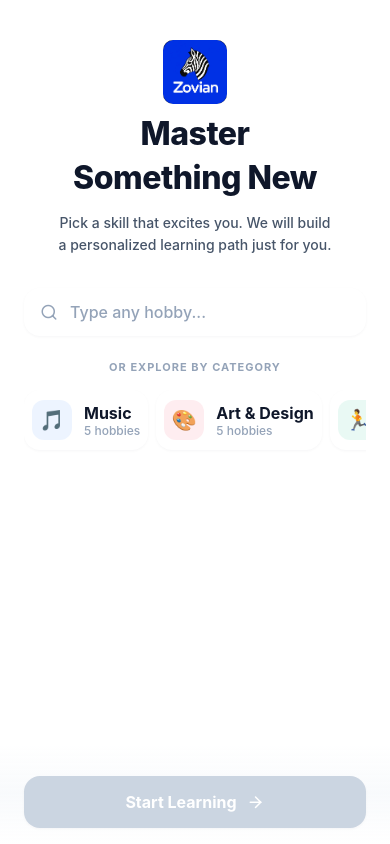
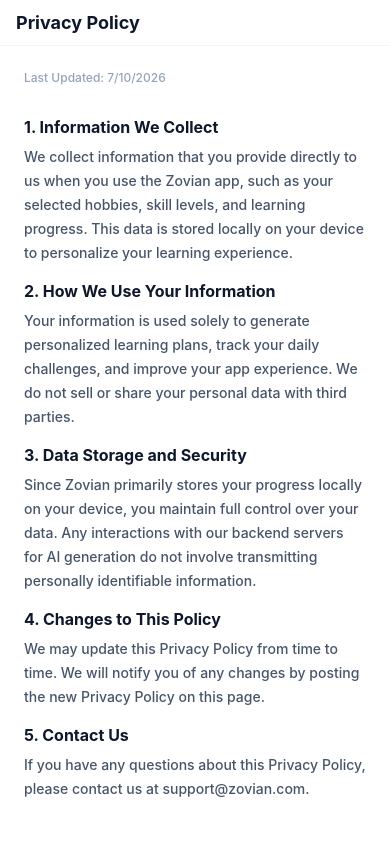
Before and after one commit to Mohitmalvi24/Super, a React Native app in the folder hobby-mastery-mobile/: screen /PrivacyPolicy in a window 390 px wide. Built offline with nearby package versions, Linux system fonts and the light colour scheme.

Commit message:
feat: Privacy policy

```diff
--- a/hobby-mastery-mobile/App.tsx
+++ b/hobby-mastery-mobile/App.tsx
@@ -6,6 +6,7 @@
 import { LearningProvider, LearningContext } from './src/store/LearningContext';
 import { OnboardingScreen } from './src/screens/OnboardingScreen';
 import { DashboardScreen } from './src/screens/DashboardScreen';
+import { PrivacyPolicyScreen } from './src/screens/PrivacyPolicyScreen';
 import AppLogo from './assets/AppRealLogo.png'
 
 const Stack = createNativeStackNavigator();
@@ -58,14 +59,26 @@
       ) : (
         <Stack.Screen name="Onboarding" component={OnboardingScreen} />
       )}
+      <Stack.Screen name="PrivacyPolicy" component={PrivacyPolicyScreen} />
     </Stack.Navigator>
   );
 };
 
 export default function App() {
+  const linking = {
+    prefixes: ['zovian://', 'https://zovian.app'],
+    config: {
+      screens: {
+        PrivacyPolicy: 'privacy-policy',
+        Dashboard: '',
+        Onboarding: 'onboarding',
+      }
+    }
+  };
+
   return (
     <LearningProvider>
-      <NavigationContainer>
+      <NavigationContainer linking={linking}>
         <AppNavigator />
       </NavigationContainer>
     </LearningProvider>
--- a/hobby-mastery-mobile/src/components/ProfileTab.tsx
+++ b/hobby-mastery-mobile/src/components/ProfileTab.tsx
@@ -4,6 +4,7 @@
 import { LinearGradient } from 'expo-linear-gradient';
 import { Theme } from '../utils/theme';
 import { LearningPlan } from '../types';
+import { useNavigation } from '@react-navigation/native';
 
 interface ProfileTabProps {
   plan: LearningPlan;
@@ -13,6 +14,7 @@
 }
 
 export const ProfileTab = ({ plan, totalXp, challengesCompleted, onReset }: ProfileTabProps) => {
+  const navigation = useNavigation<any>();
   const currentLevel = Math.floor(totalXp / 500) + 1;
   const xpInCurrentLevel = totalXp % 500;
   const progressToNextLevel = (xpInCurrentLevel / 500) * 100;
@@ -76,6 +78,17 @@
           <Text style={styles.statValue}>{challengesCompleted}</Text>
           <Text style={styles.statLabel}>Challenges</Text>
         </View>
+      </View>
+
+      <Text style={styles.sectionTitle}>Settings & Legal</Text>
+      <View style={styles.menuContainer}>
+        <TouchableOpacity style={styles.menuItem} onPress={() => navigation.navigate('PrivacyPolicy')}>
+          <View style={[styles.menuIcon, { backgroundColor: Theme.colors.primaryBg }]}>
+            <Feather name="shield" size={16} color={Theme.colors.primary} />
+          </View>
+          <Text style={styles.menuText}>Privacy Policy</Text>
+          <Feather name="chevron-right" size={16} color={Theme.colors.text.muted} />
+        </TouchableOpacity>
       </View>
 
       <Text style={styles.sectionTitle}>Danger Zone</Text>
--- /dev/null
+++ b/hobby-mastery-mobile/src/screens/PrivacyPolicyScreen.tsx
@@ -0,0 +1,94 @@
+import React from 'react';
+import { View, Text, StyleSheet, ScrollView, TouchableOpacity, SafeAreaView, Platform } from 'react-native';
+import { Feather } from '@expo/vector-icons';
+import { Theme } from '../utils/theme';
+import { useNavigation } from '@react-navigation/native';
+
+export const PrivacyPolicyScreen = () => {
+  const navigation = useNavigation();
+
+  return (
+    <SafeAreaView style={styles.container}>
+      <View style={styles.header}>
+        {Platform.OS !== 'web' && (
+          <TouchableOpacity onPress={() => navigation.goBack()} style={styles.backButton}>
+            <Feather name="arrow-left" size={24} color={Theme.colors.text.primary} />
+          </TouchableOpacity>
+        )}
+        <Text style={styles.title}>Privacy Policy</Text>
+        <View style={{ width: 24 }} />
+      </View>
+      <ScrollView contentContainerStyle={styles.content}>
+        <Text style={styles.lastUpdated}>Last Updated: {new Date().toLocaleDateString()}</Text>
+
+        <Text style={styles.heading}>1. Information We Collect</Text>
+        <Text style={styles.paragraph}>
+          We collect information that you provide directly to us when you use the Zovian app, such as your selected hobbies, skill levels, and learning progress. This data is stored locally on your device to personalize your learning experience.
+        </Text>
+
+        <Text style={styles.heading}>2. How We Use Your Information</Text>
+        <Text style={styles.paragraph}>
+          Your information is used solely to generate personalized learning plans, track your daily challenges, and improve your app experience. We do not sell or share your personal data with third parties.
+        </Text>
+
+        <Text style={styles.heading}>3. Data Storage and Security</Text>
+        <Text style={styles.paragraph}>
+          Since Zovian primarily stores your progress locally on your device, you maintain full control over your data. Any interactions with our backend servers for AI generation do not involve transmitting personally identifiable information.
+        </Text>
+
+        <Text style={styles.heading}>4. Changes to This Policy</Text>
+        <Text style={styles.paragraph}>
+          We may update this Privacy Policy from time to time. We will notify you of any changes by posting the new Privacy Policy on this page.
+        </Text>
+
+        <Text style={styles.heading}>5. Contact Us</Text>
+        <Text style={styles.paragraph}>
+          If you have any questions about this Privacy Policy, please contact us at support@zovian.com.
+        </Text>
+      </ScrollView>
+    </SafeAreaView>
+  );
+};
+
+const styles = StyleSheet.create({
+  container: {
+    flex: 1,
+    backgroundColor: Theme.colors.background,
+  },
+  header: {
+    flexDirection: 'row',
+    alignItems: 'center',
+    justifyContent: 'space-between',
+    paddingHorizontal: Theme.spacing.lg,
+    paddingVertical: Theme.spacing.md,
+    borderBottomWidth: 1,
+    borderBottomColor: Theme.colors.borderLight,
+  },
+  backButton: {
+    padding: Theme.spacing.xs,
+  },
+  title: {
+    ...Theme.typography.headingLg,
+    color: Theme.colors.text.primary,
+  },
+  content: {
+    padding: Theme.spacing.xl,
+    paddingBottom: Theme.spacing.xxxl,
+  },
+  lastUpdated: {
+    ...Theme.typography.bodySm,
+    color: Theme.colors.text.muted,
+    marginBottom: Theme.spacing.lg,
+  },
+  heading: {
+    ...Theme.typography.headingMd,
+    color: Theme.colors.text.primary,
+    marginTop: Theme.spacing.lg,
+    marginBottom: Theme.spacing.sm,
+  },
+  paragraph: {
+    ...Theme.typography.bodyMd,
+    color: Theme.colors.text.secondary,
+    lineHeight: 24,
+  },
+});
--- a/hobby-mastery-mobile/src/services/AIService.ts
+++ b/hobby-mastery-mobile/src/services/AIService.ts
@@ -22,7 +22,7 @@
       const plan: LearningPlan = await response.json();
       return plan;
     } catch (error) {
-      console.error('Backend request failed:', error);
+      console.warn('Backend request timed out. Falling back to offline/mock plan.');
       return this.getMockPlan(hobby, level);
     }
   },
```
